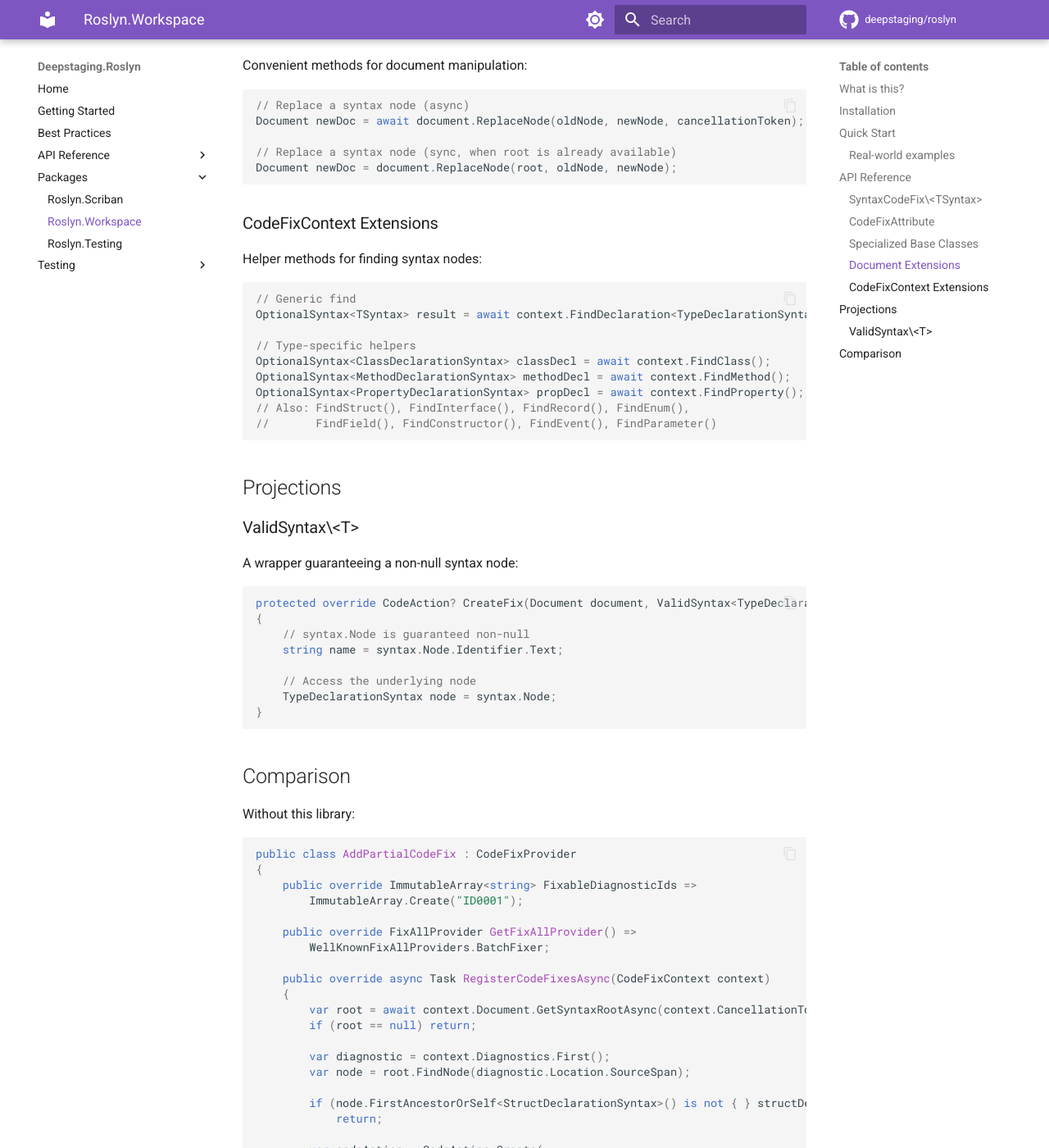
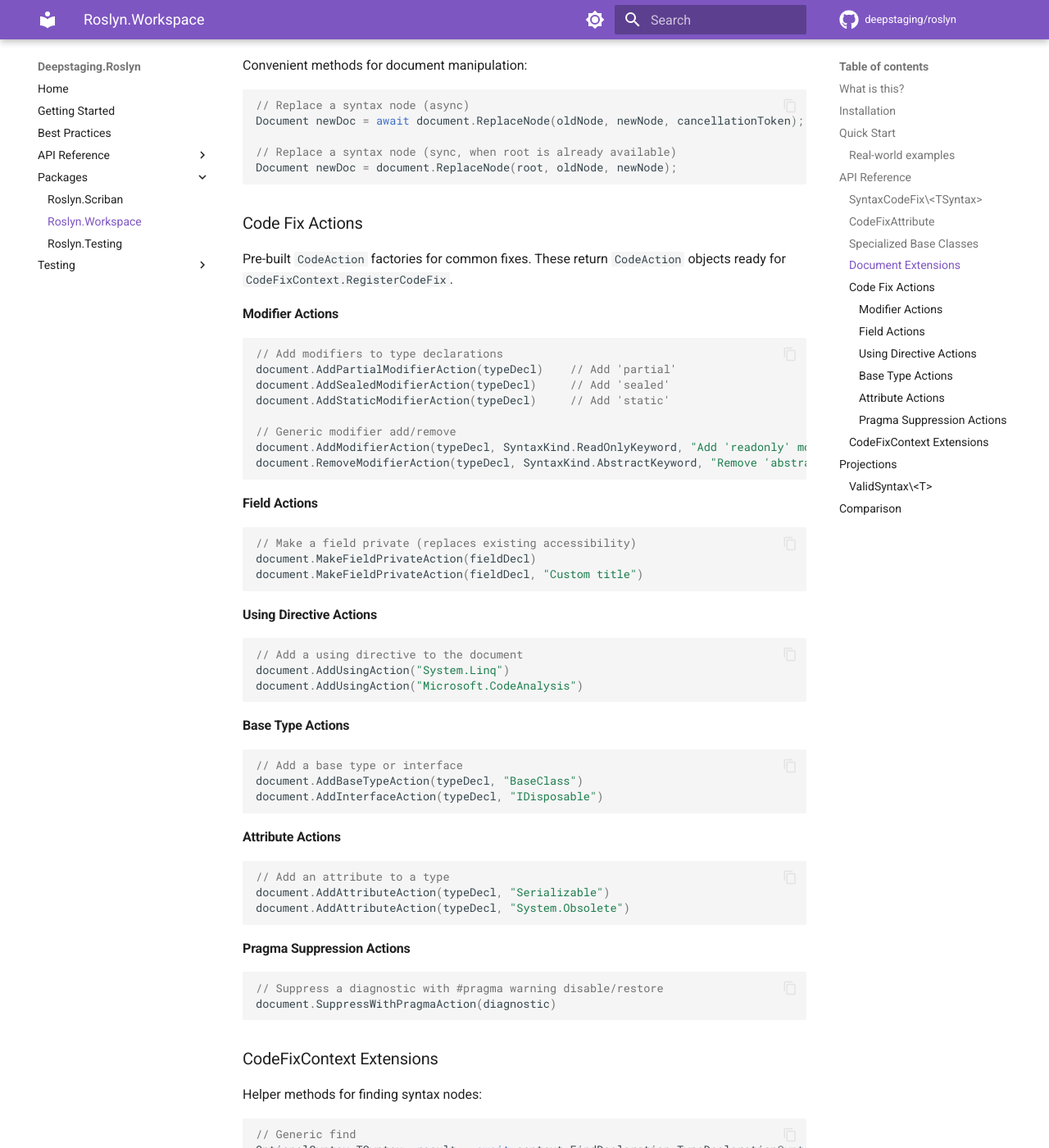
Before and after one commit to deepstaging/roslyn, an MkDocs documentation site: the page built from docs/packages/workspace.md, in a window 1280 px wide and 1400 px high, scrolled down 2562 px. Shown: the whole window at 82% size. Built offline with MkDocs 1.6.1 and Material for MkDocs 9.7.7, drawn with Linux system fonts in a browser that asks for light colours; comment, search, counter and statistics services are not loaded.

Commit message:
Document all code fix action extensions
Add comprehensive docs for:
- Modifier actions (partial, sealed, static, generic add/remove)
- Field actions (make private)
- Using directive actions
- Base type and interface actions
- Attribute actions
- Pragma suppression actions

````diff
--- a/docs/packages/workspace.md
+++ b/docs/packages/workspace.md
@@ -129,6 +129,62 @@ Document newDoc = await document.ReplaceNode(oldNode, newNode, cancellationToken
 Document newDoc = document.ReplaceNode(root, oldNode, newNode);
 ```
 
+### Code Fix Actions
+
+Pre-built `CodeAction` factories for common fixes. These return `CodeAction` objects ready for `CodeFixContext.RegisterCodeFix`.
+
+#### Modifier Actions
+
+```csharp
+// Add modifiers to type declarations
+document.AddPartialModifierAction(typeDecl)    // Add 'partial'
+document.AddSealedModifierAction(typeDecl)     // Add 'sealed'
+document.AddStaticModifierAction(typeDecl)     // Add 'static'
+
+// Generic modifier add/remove
+document.AddModifierAction(typeDecl, SyntaxKind.ReadOnlyKeyword, "Add 'readonly' modifier")
+document.RemoveModifierAction(typeDecl, SyntaxKind.AbstractKeyword, "Remove 'abstract' modifier")
+```
+
+#### Field Actions
+
+```csharp
+// Make a field private (replaces existing accessibility)
+document.MakeFieldPrivateAction(fieldDecl)
+document.MakeFieldPrivateAction(fieldDecl, "Custom title")
+```
+
+#### Using Directive Actions
+
+```csharp
+// Add a using directive to the document
+document.AddUsingAction("System.Linq")
+document.AddUsingAction("Microsoft.CodeAnalysis")
+```
+
+#### Base Type Actions
+
+```csharp
+// Add a base type or interface
+document.AddBaseTypeAction(typeDecl, "BaseClass")
+document.AddInterfaceAction(typeDecl, "IDisposable")
+```
+
+#### Attribute Actions
+
+```csharp
+// Add an attribute to a type
+document.AddAttributeAction(typeDecl, "Serializable")
+document.AddAttributeAction(typeDecl, "System.Obsolete")
+```
+
+#### Pragma Suppression Actions
+
+```csharp
+// Suppress a diagnostic with #pragma warning disable/restore
+document.SuppressWithPragmaAction(diagnostic)
+```
+
 ### CodeFixContext Extensions
 
 Helper methods for finding syntax nodes:
````
